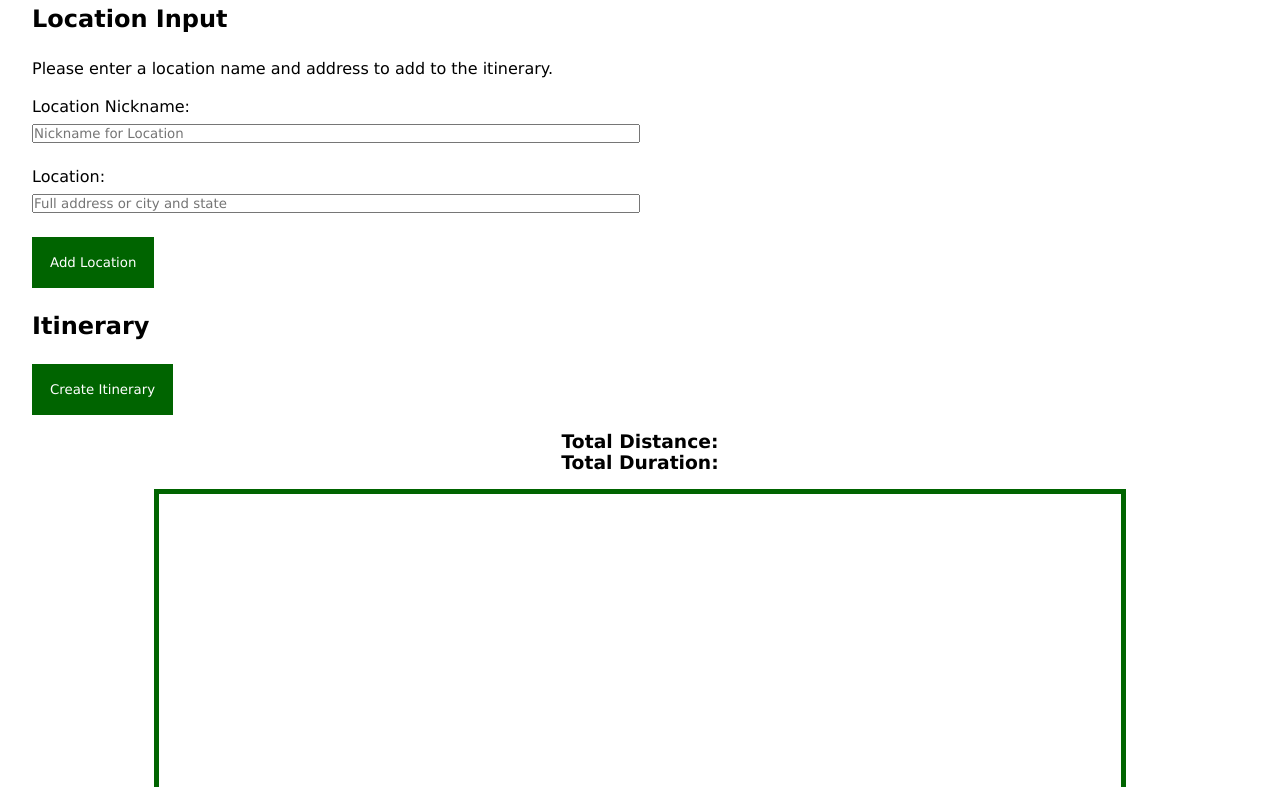
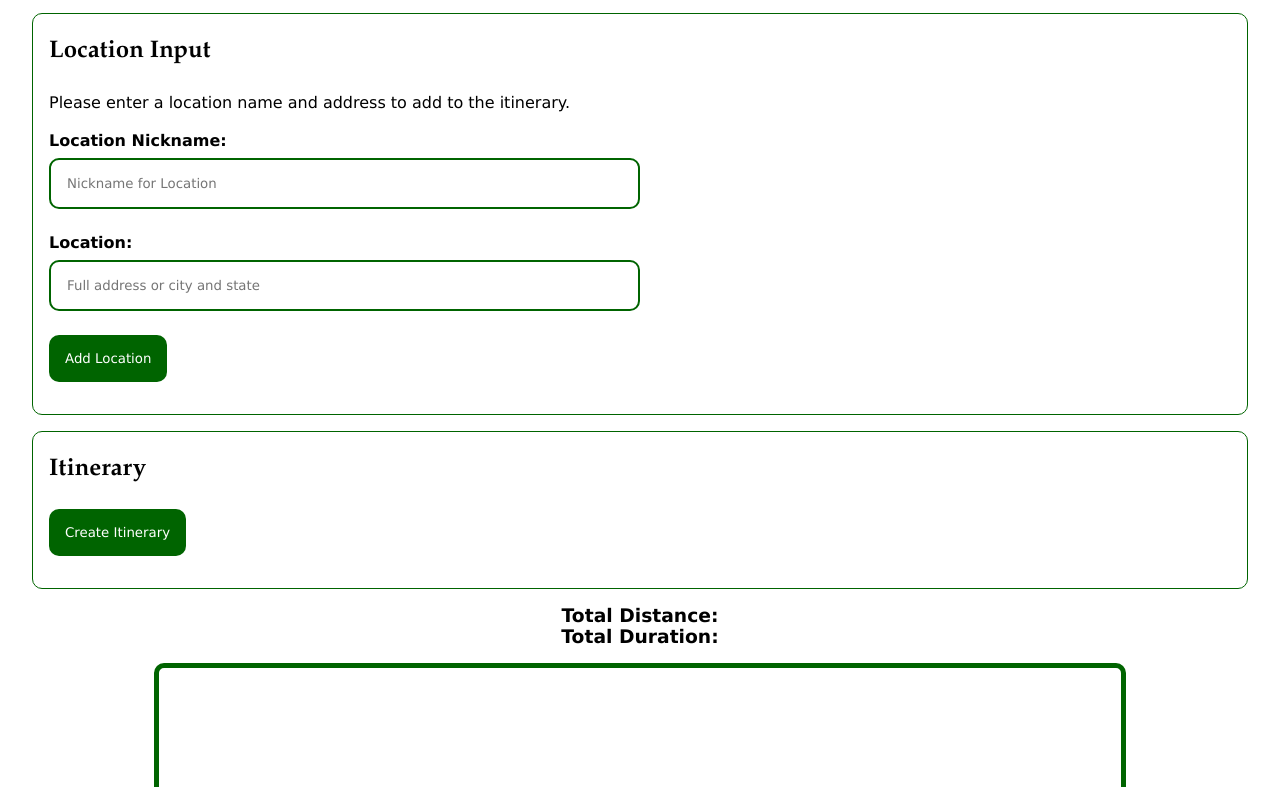
Before and after one commit to ashesmsmith/JS_Maps, a plain HTML site: page index.html in a window 1280 px wide. Shown: the part 89-876 px from the top of the page. Drawn offline with Linux system fonts and the light colour scheme; some packages are replaced by stand-ins of ours.

Commit message:
make it pretty

```diff
--- a/styles/base.css
+++ b/styles/base.css
@@ -12,11 +12,14 @@ main {
 }
 
 h1 {
+    font-family: Garamond;
     text-align: center;
+    letter-spacing: .2rem;
     padding: 1rem;
 }
 
 h2 {
+    font-family: Garamond;
     padding: .5rem 0;
 }
 
@@ -29,11 +32,26 @@ p {
     line-height: 1.5;
 }
 
+#location-input, #create-itinerary {
+    margin: 1rem auto;
+    padding: 1rem;
+    border: 1px solid darkgreen;
+    border-radius: 10px;
+}
+
+label {
+    margin: 1rem 0 .5rem 0;
+    font-weight: bold;
+}
+
 input {
     display: block;
     margin: .5rem 0 1.5rem 0;
+    padding: 1rem;
     width: 50%;
     height: auto;
+    border: 2px solid darkgreen;
+    border-radius: 10px;
 }
 
 button {
@@ -42,7 +60,16 @@ button {
     color: white;
     margin: 1rem 0;
     padding: 1rem;
-    border: 2px solid darkgreen;
+    border: navajowhite;
+    border-radius: 10px;
+}
+
+ul {
+    margin: 1rem;
+}
+
+li {
+    margin: .5rem;
 }
 
 #map {
@@ -50,4 +77,5 @@ button {
     height: 500px;
     width: 80%;
     border: 5px solid darkgreen;
+    border-radius: 10px;
 }
```
Also changed, not shown: 1 other file.
